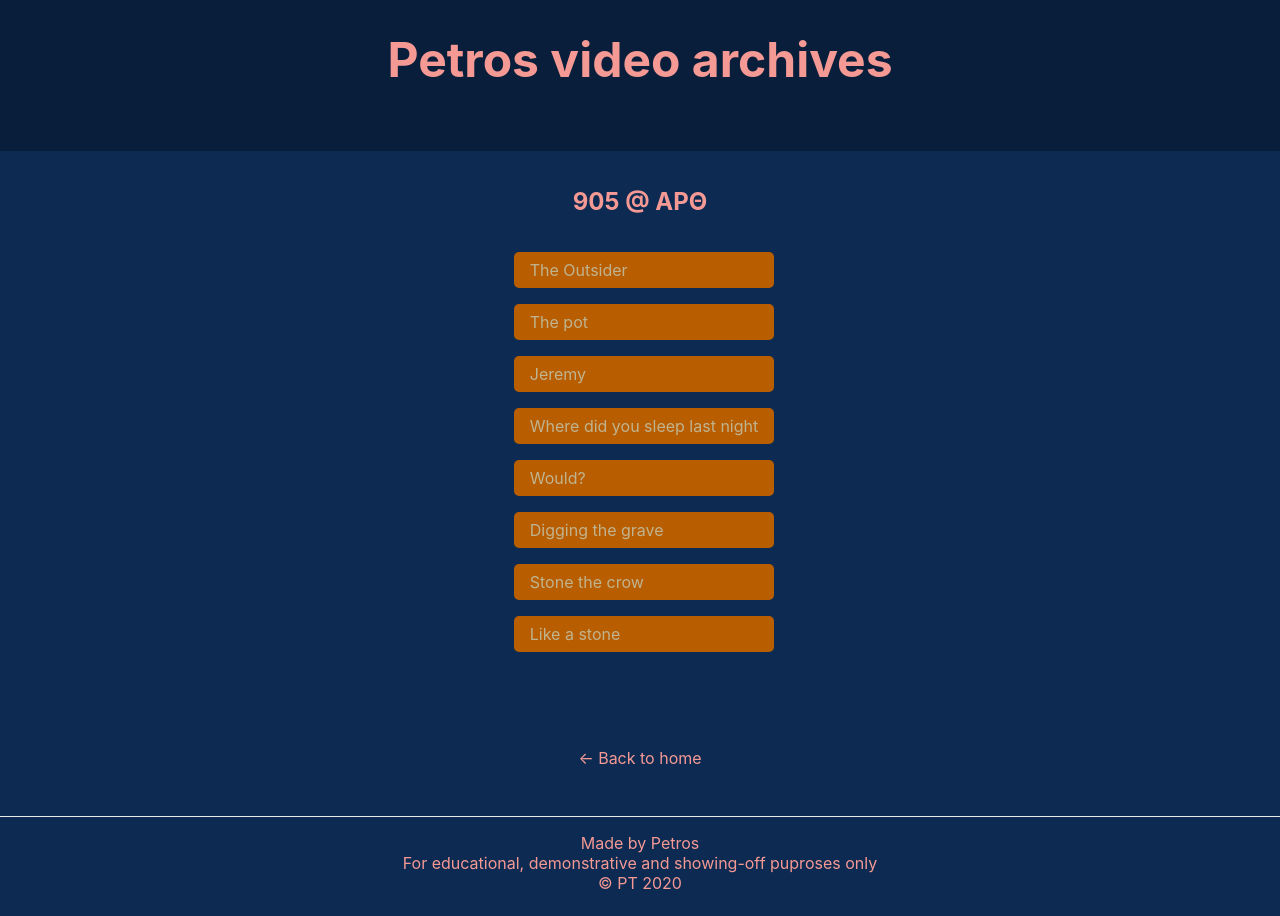
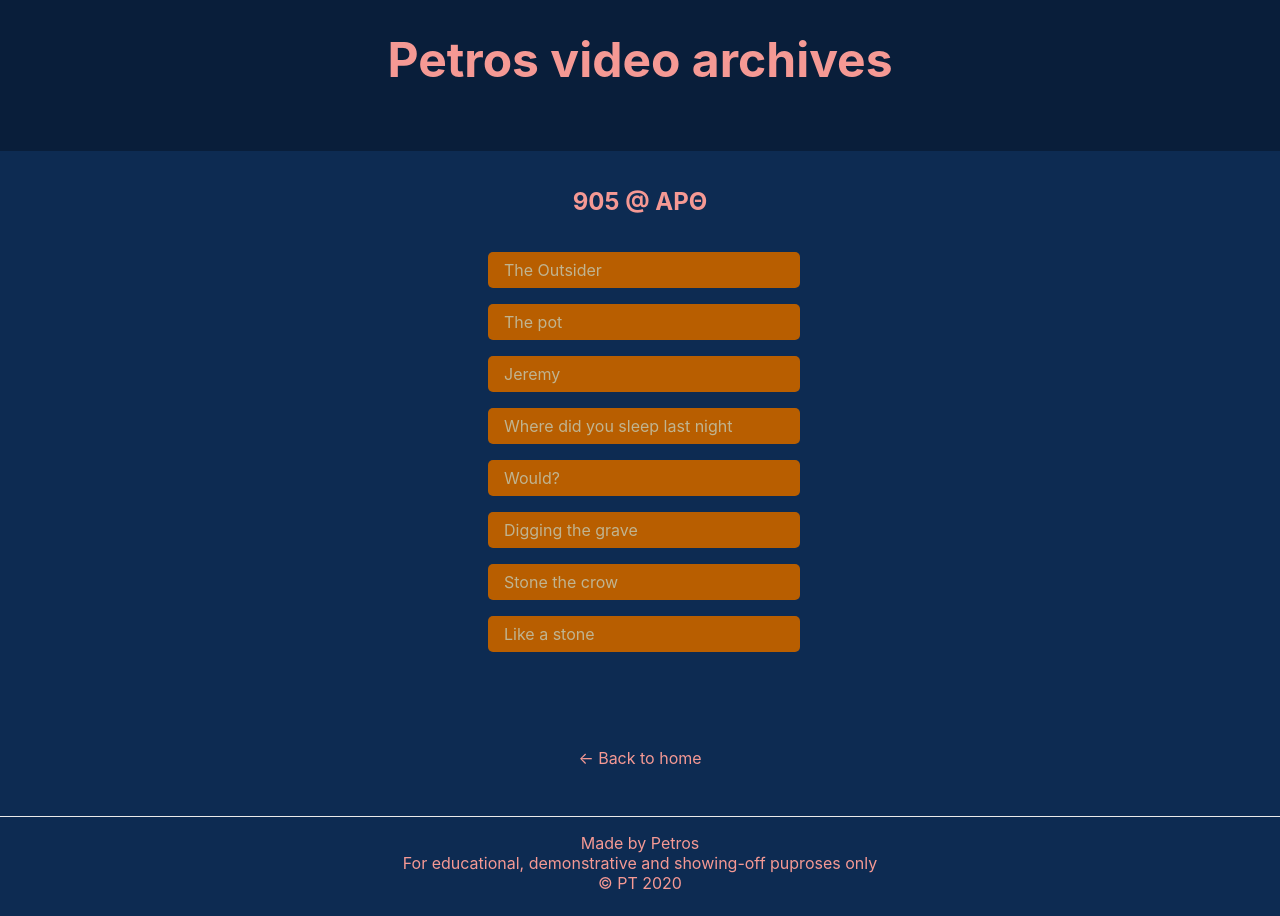
Before and after one commit to Peteropon/video-archive, a Next.js app: page /bands/905apth in a window 1280 px wide. Built offline with nearby package versions, Linux system fonts and the light colour scheme.

Commit message:
Css clean up and tweak list.

```diff
--- a/styles/Band.module.css
+++ b/styles/Band.module.css
@@ -6,13 +6,11 @@
 }
 
 .list {
-  flex-wrap: wrap;
-  flex-direction: row;
+  min-width: 30%;
   list-style: none;
 }
 
 .list li {
-  flex-basis: 35%;
   margin: 0 2rem 1rem 0;
   top: 0;
   left: 0;
@@ -27,6 +25,7 @@
   .list {
     align-items: center;
     justify-content: center;
+    min-width: 60%;
   }
 
   .list li {
```
